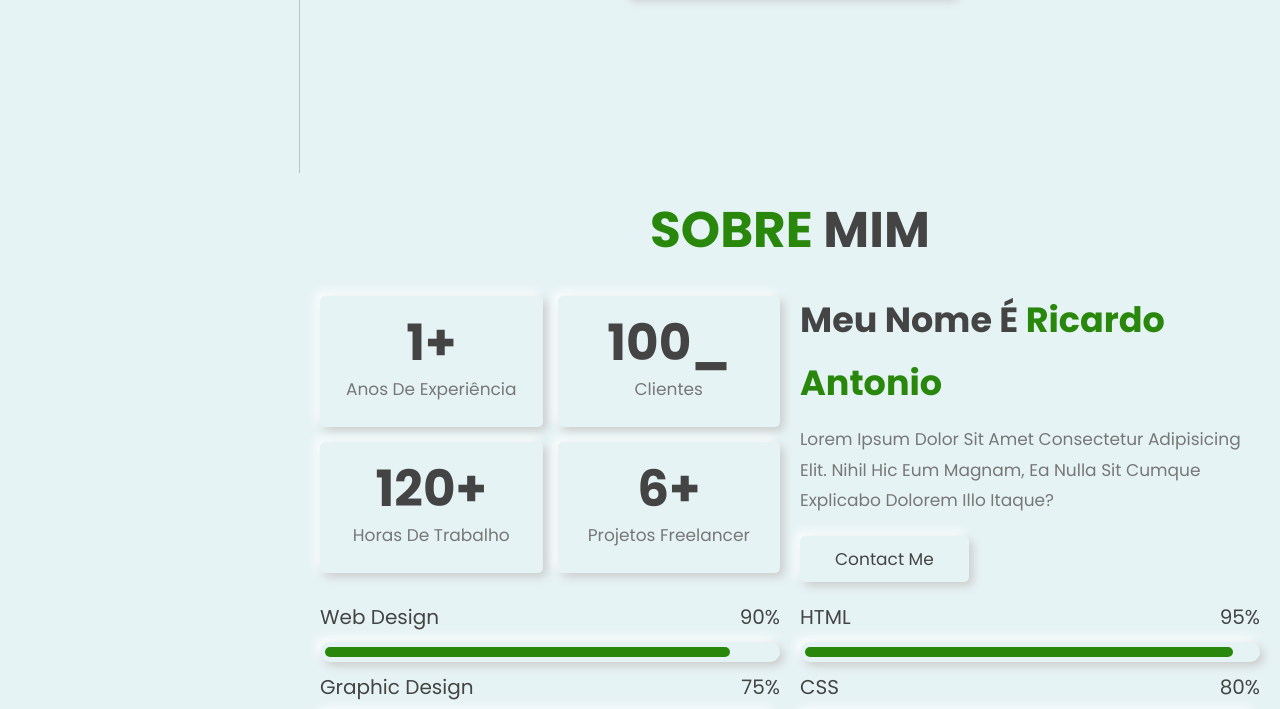
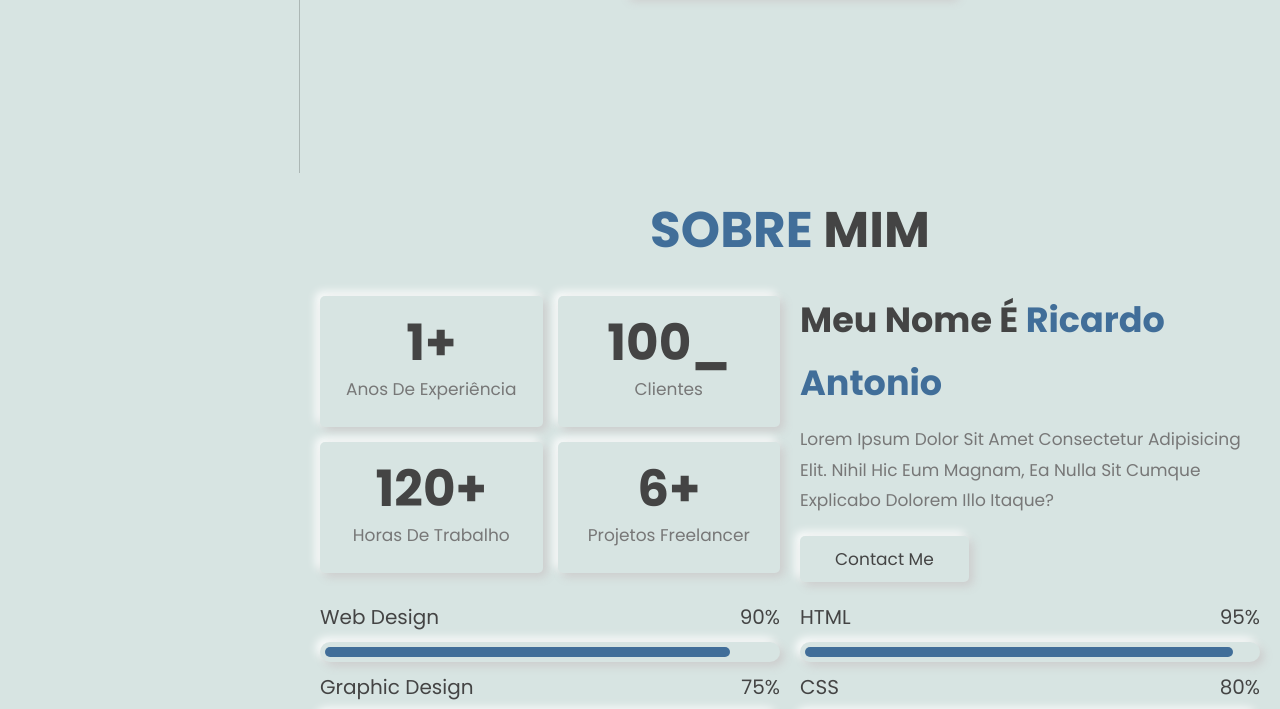
Before and after one commit to ricantony6/My-portifolio, a plain HTML site: page index.html in a window 1280 px wide. Shown: the part 627-1336 px from the top of the page. Drawn offline with Linux system fonts and the light colour scheme.

Commit message:
add readme

```diff
--- a/style.css
+++ b/style.css
@@ -1,10 +1,10 @@
 @import url('https://fonts.googleapis.com/css2?family=Poppins:wght@100;200;300;400;500;600;700&display=swap');
 
 :root{
-    --pink:#29880c;
+    --pink:#416e99;
     --black:#444;
     --light-color:#777;
-    --bg-color:#e6f3f5;
+    --bg-color:#d7e4e2;
     --border:.1rem solid rgba(0,0,0,.2);
     --box-shadow:.4rem .4rem 1rem #ccc,
                 -.4rem -.4rem 1rem #fff;
```
Also changed, not shown: .github/preview.png (added), .github/preview2.png (added), 1 other file.
